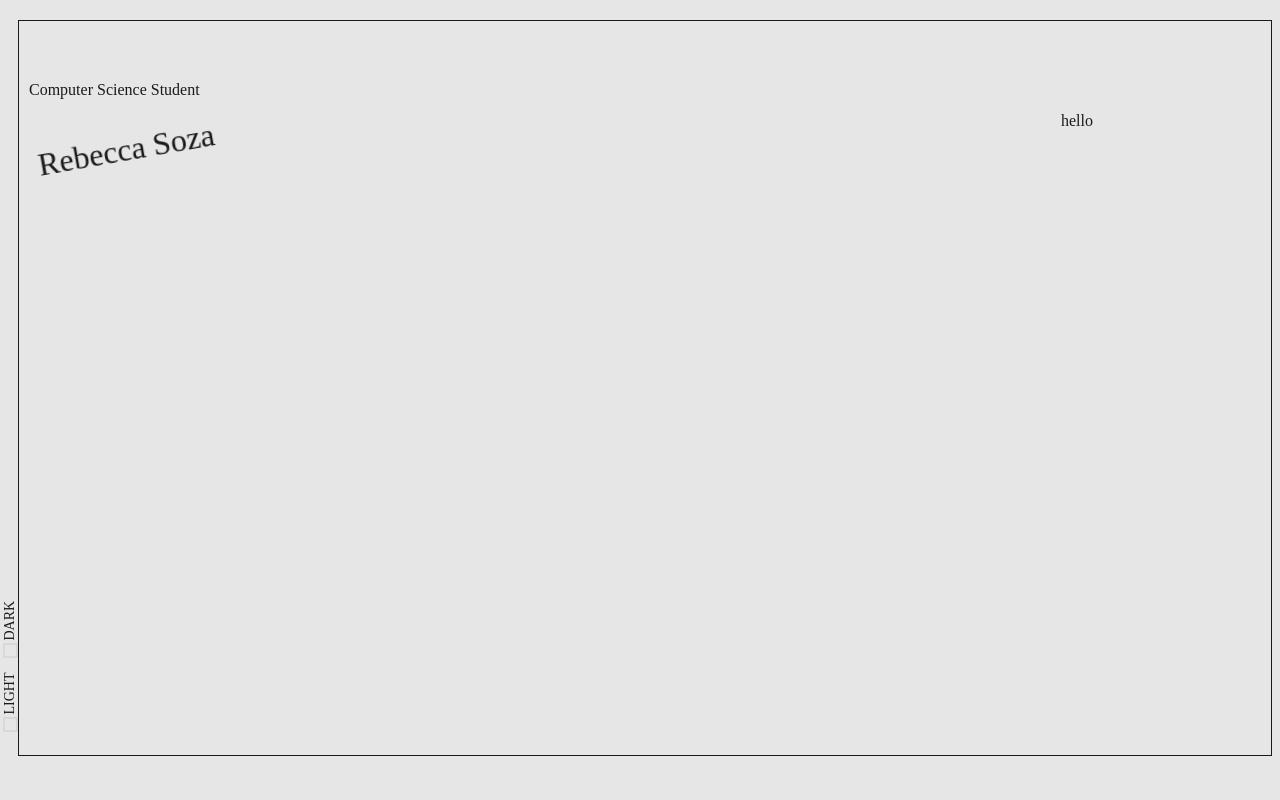
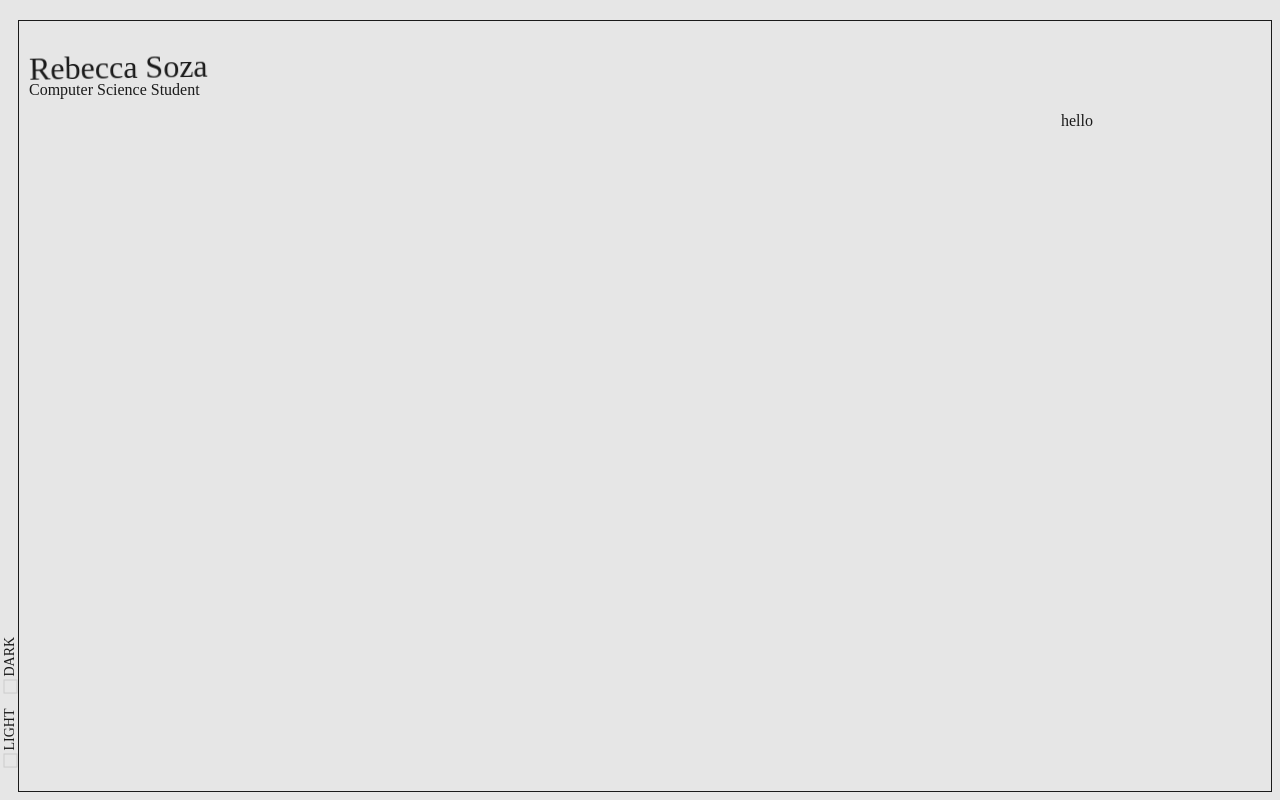
Before and after one commit to rsoza/portfolio, a React (Create React App) app: page / in a window 1280 px wide. Built offline with nearby package versions, Linux system fonts and the light colour scheme.

Commit message:
window height

```diff
--- a/src/App.js
+++ b/src/App.js
@@ -23,14 +23,17 @@ function App() {
     }
   });
 
+  const height = windowDimension.winHeight - 50;
   console.log(windowDimension);
 
   return (
     <>
-      <div className="container">
+      <div className="container"
+      >
         <DarkMode />
 
-        <div className="content">
+        <div className="content"
+        style={{width:windowDimension.winWidth, height: height}}>
           <Home />
         <div className="about">hello</div>
         </div>
--- a/src/css/index.css
+++ b/src/css/index.css
@@ -38,7 +38,7 @@ label {
 
 .container {
   position: relative;
-  height: calc(100vh - var(--pad) * 2);
+  /* height: calc(100vh - var(--pad) * 2);  */
   margin-top: 20px;
   display: flex;
   flex-direction: row;
@@ -47,7 +47,7 @@ label {
 .content {
   padding: 10px;
   border: 1px solid var(--body_color);
-  width: calc(100% - 20px);
+  /* width: calc(100% - 20px);  */
   overflow-y: auto;
 }
 
--- a/src/pages/Home.js
+++ b/src/pages/Home.js
@@ -1,24 +1,16 @@
 import "../css/Style.css";
-import { useState } from "react";
 import { motion } from "framer-motion";
 
 function Home() {
-    const [rotate, setRotate] = useState(-10);
-    const [delay, setDelay] = useState(0.5);
-
   return (
     <>
     <div className="Heading">
     <motion.div
-    animate={{ rotate }}
+    animate={{ rotate: -1 }}
     transition={{
-        delay,
-        type: 'spring',
-        bounce: 0.6,
-        stiffness: 30,
-        damping: 30
-    }}
-    onClick={() => {setRotate(0); setDelay(0);}}>
+        delay: 0.5,
+        type: 'spring'
+    }}>
         <h1 className="title">Rebecca Soza</h1>
     </motion.div>
       <h3 className="label">Computer Science Student</h3>
```
